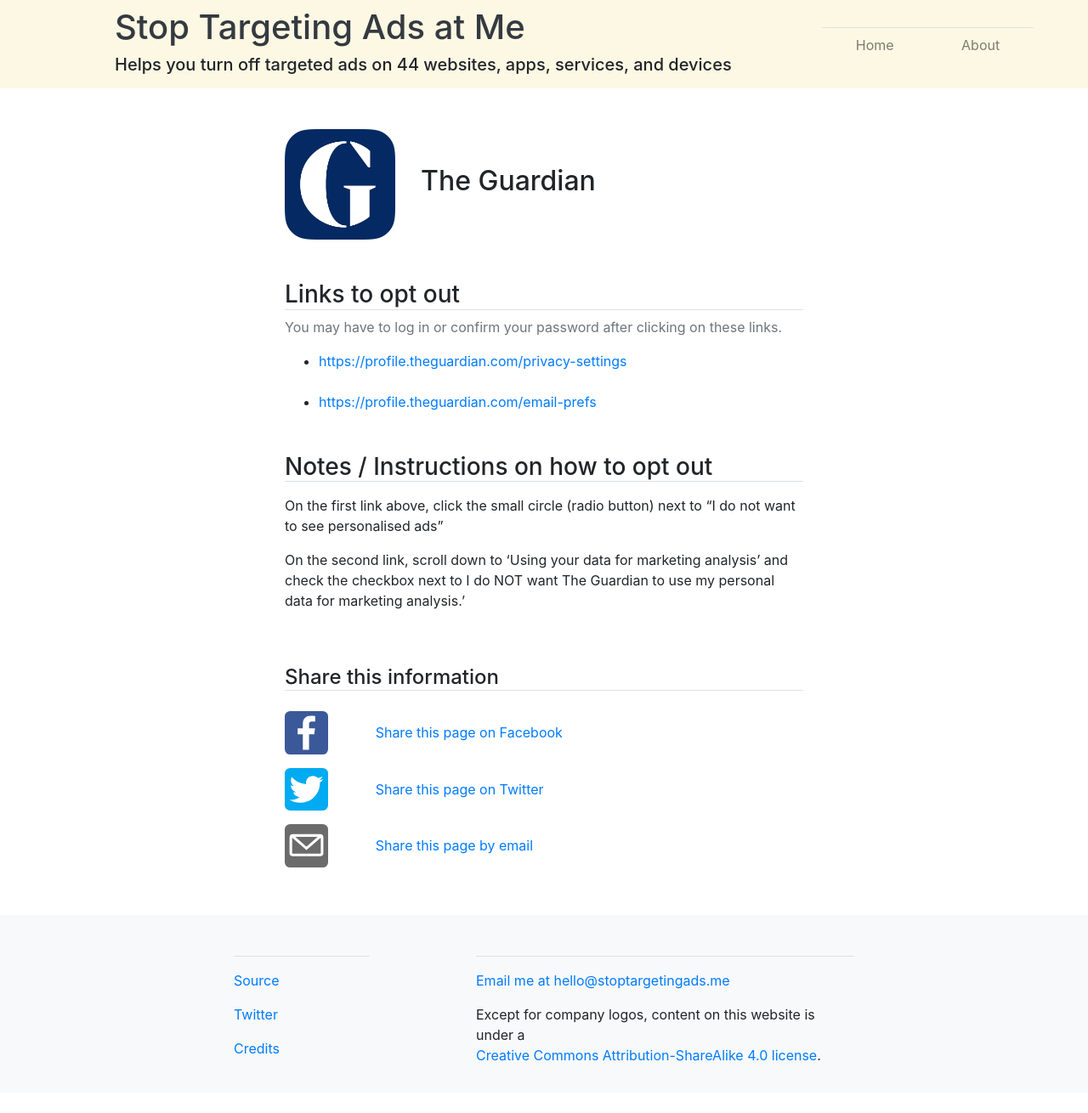
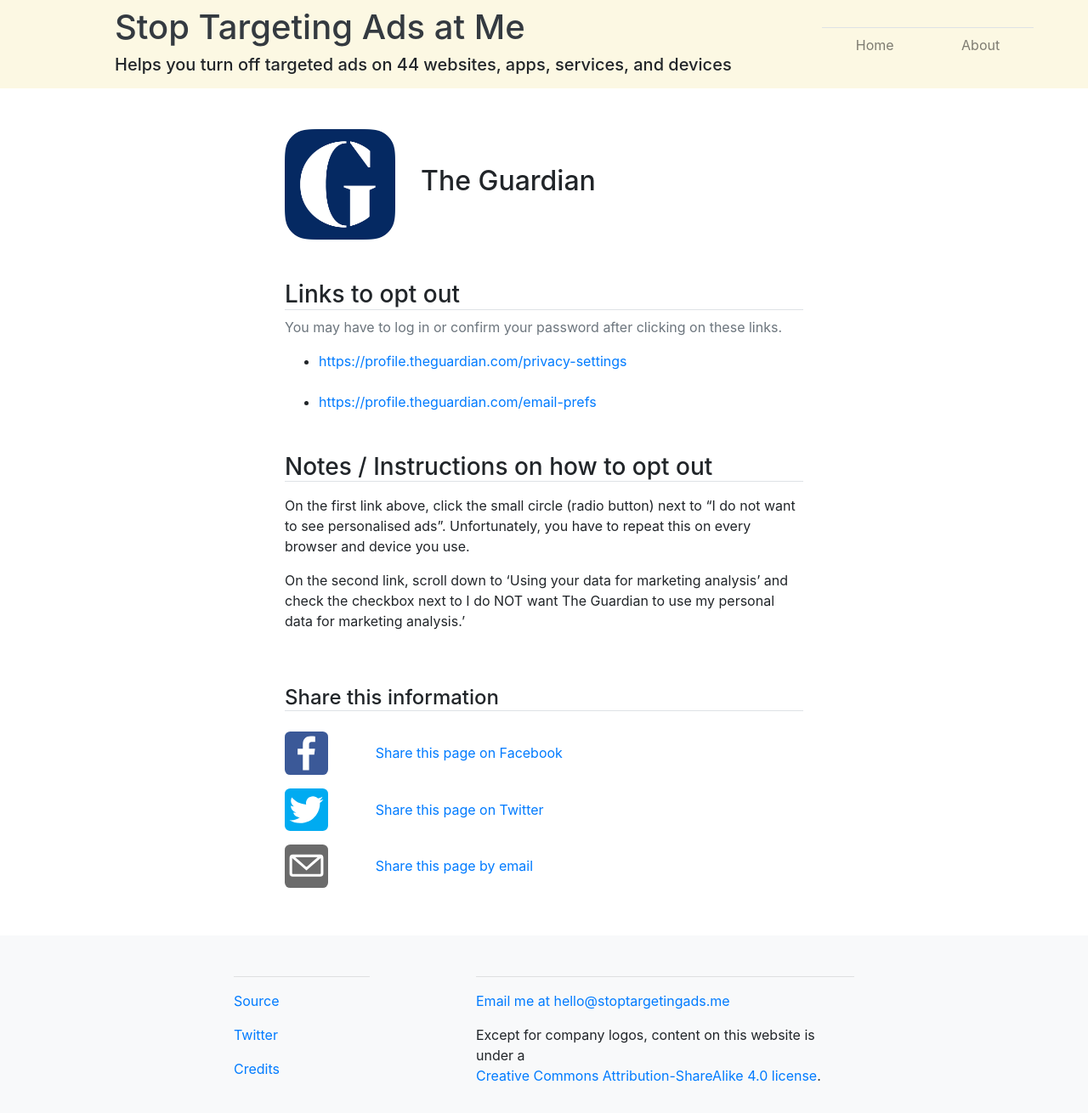
Before and after one commit to edjw/stop-targeting-ads-me, a Jekyll site: the page built from _items/the_guardian.md, in a window 1280 px wide. Shown: the whole page at 85% size. Built offline with Jekyll 4.4.1, drawn with Linux system fonts in a browser that asks for light colours; comment, search, counter and statistics services are not loaded; before the commit the page ends 1286 px from its top, so only the background shows below that.

Commit message:
added caveat to guardian personalised ads

```diff
--- a/_items/the_guardian.md
+++ b/_items/the_guardian.md
@@ -5,6 +5,6 @@
     - https://profile.theguardian.com/privacy-settings
     - https://profile.theguardian.com/email-prefs
 ---
-On the first link above, click the small circle (radio button) next to "I do not want to see personalised ads"
+On the first link above, click the small circle (radio button) next to "I do not want to see personalised ads". Unfortunately, you have to repeat this on every browser and device you use.
 
 On the second link, scroll down to 'Using your data for marketing analysis' and check the checkbox next to I do NOT want The Guardian to use my personal data for marketing analysis.'
```
